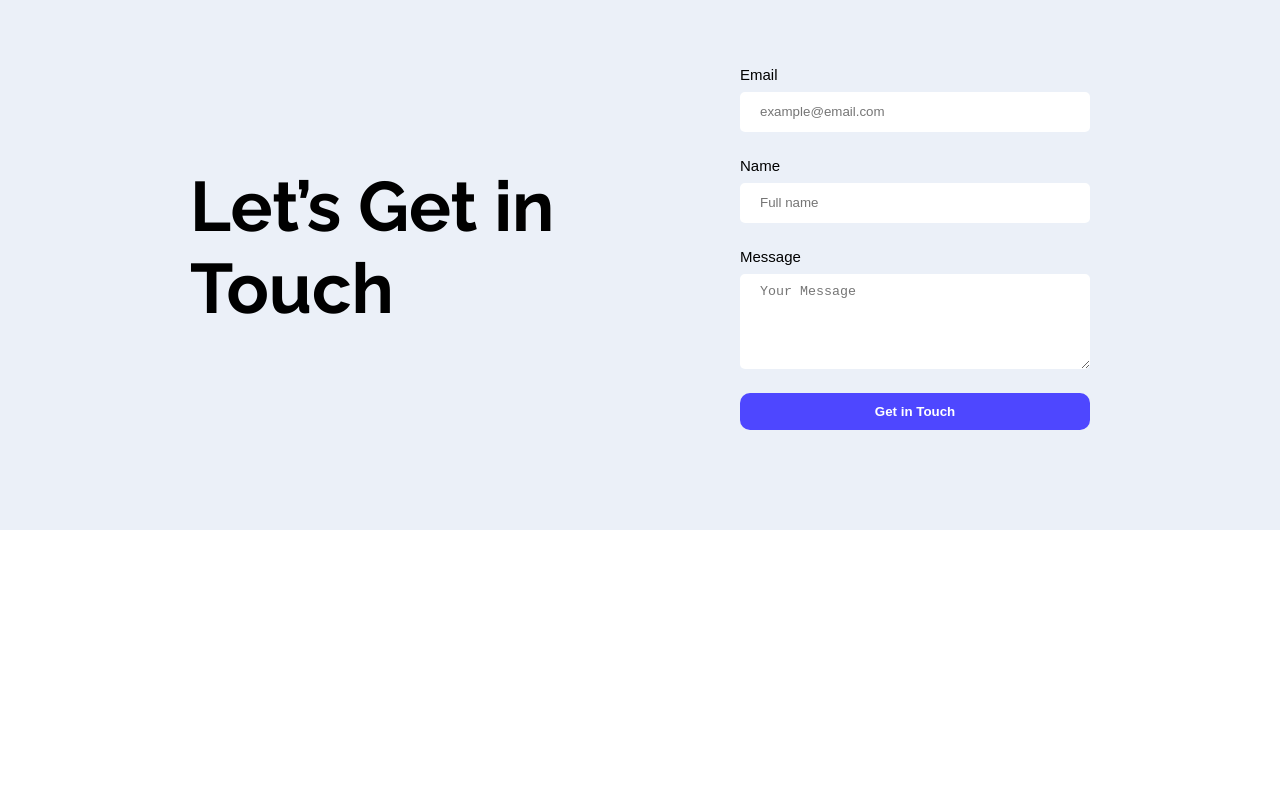
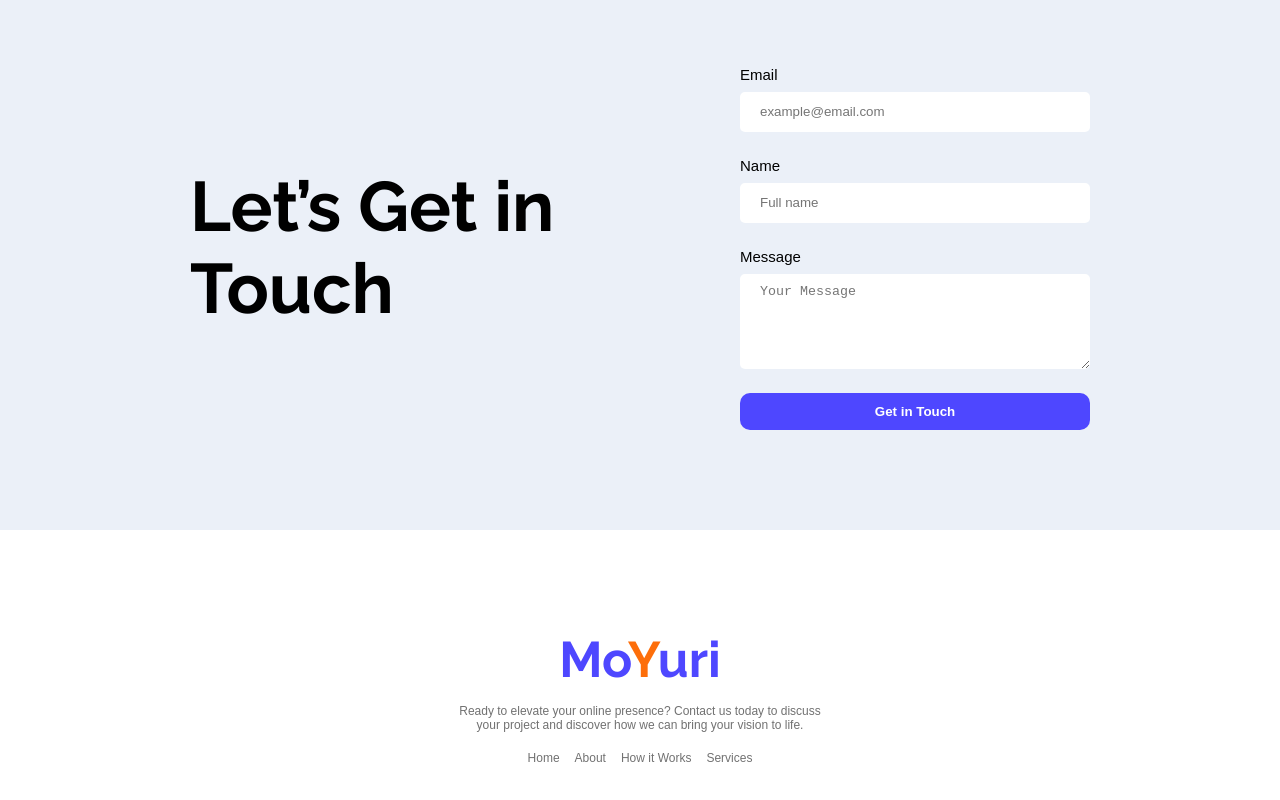
Before and after one commit to Moyuri55/ph-assignment-1, a plain HTML site: page index.html in a window 1280 px wide. Shown: the part 2456-3256 px from the top of the page. Before the commit the page ends 2986 px from the top, so only its background shows below. Drawn offline with Linux system fonts and the light colour scheme.

Commit message:
website completed

```diff
--- a/index.html
+++ b/index.html
@@ -145,7 +145,17 @@
            </section>
     </main>
     <footer>
-
+        <div class="footer-container">
+          <h1 class="footer-logo margin-b">Mo<span class="logo-style">Y</span>uri</h1>
+          <p class="review-footer-para">Ready to elevate your online presence? Contact us today to discuss </p>
+          <p class="review-footer-para margin-b"> your project and discover how we can bring your vision to life.</p>
+          <ul>
+            <li><a href="">Home</a></li>
+            <li><a href="">About</a></li>
+            <li><a href="">How it Works</a></li>
+            <li><a href="">Services</a></li>
+          </ul>
+        </div>
     </footer>
 </body>
 </html>
--- a/style/style.css
+++ b/style/style.css
@@ -238,3 +238,33 @@ textarea {
 .contact-btn{
     width: 350px;
 }
+/* footer start */
+.footer-logo{
+    font-size: 50px;
+    color: #4E47FF;
+    font-weight: bolder;
+}
+.footer-container{
+    text-align: center;
+    margin: 100px;
+}
+
+.footer-container ul{
+    display: flex;
+    justify-content: center;
+    gap: 15px;
+}
+.footer-container ul li{
+    list-style: none;
+}
+
+.footer-container ul li a{
+    text-decoration: none;
+    font-family: sans-serif;
+    font-size: 12px;
+    color: #717171;
+}
+
+.margin-b{
+    margin-bottom: 15px;
+}
```
